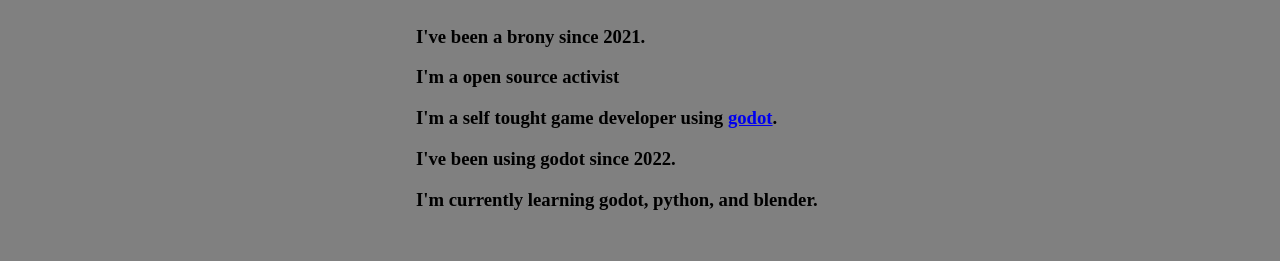
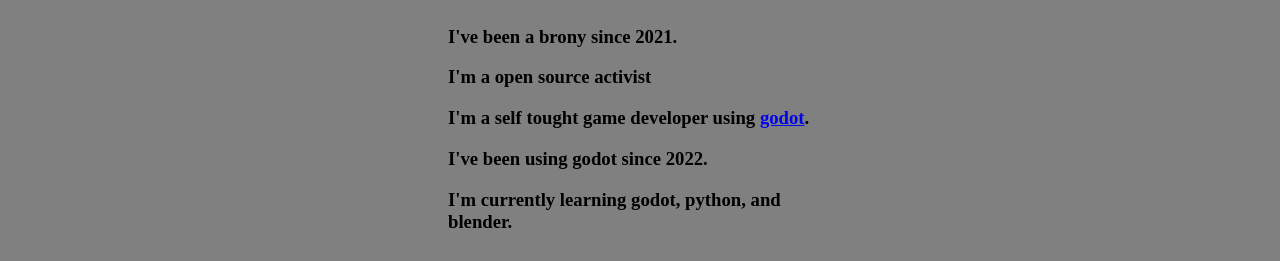
Before and after one commit to bronygamedev/bronygamedev.github.io, a plain HTML site: page index.html in a window 1280 px wide. Shown: the part 547-808 px from the top of the page. Drawn offline with Linux system fonts and the light colour scheme.

Commit message:
made about me better

```diff
--- a/index.html
+++ b/index.html
@@ -41,9 +41,7 @@
         <br>
         <div id="about" class="">
             <h1 class="center">About me</h1>
-            <div style="    margin: auto;
-            width: 35%;
-            padding: 10px;">
+            <div style="margin: auto;width: 30%;padding: 10px;">
                 <h3>I've been a brony since 2021.</h3>
                 <h3>I'm a open source activist</h3>
                 <h3>I'm a self tought game developer using <a href="https://godotengine.org/">godot</a>.</h3>
```
